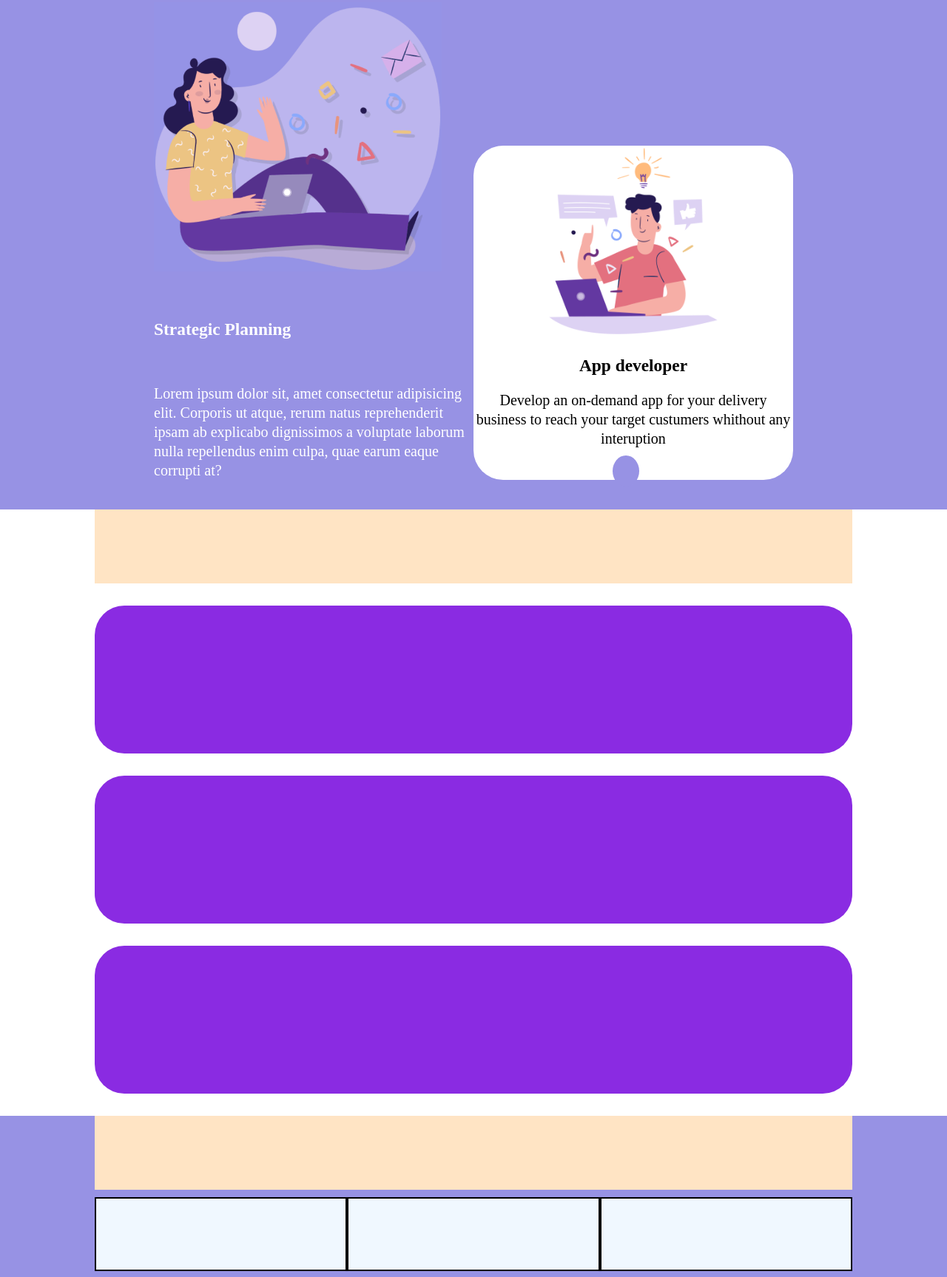
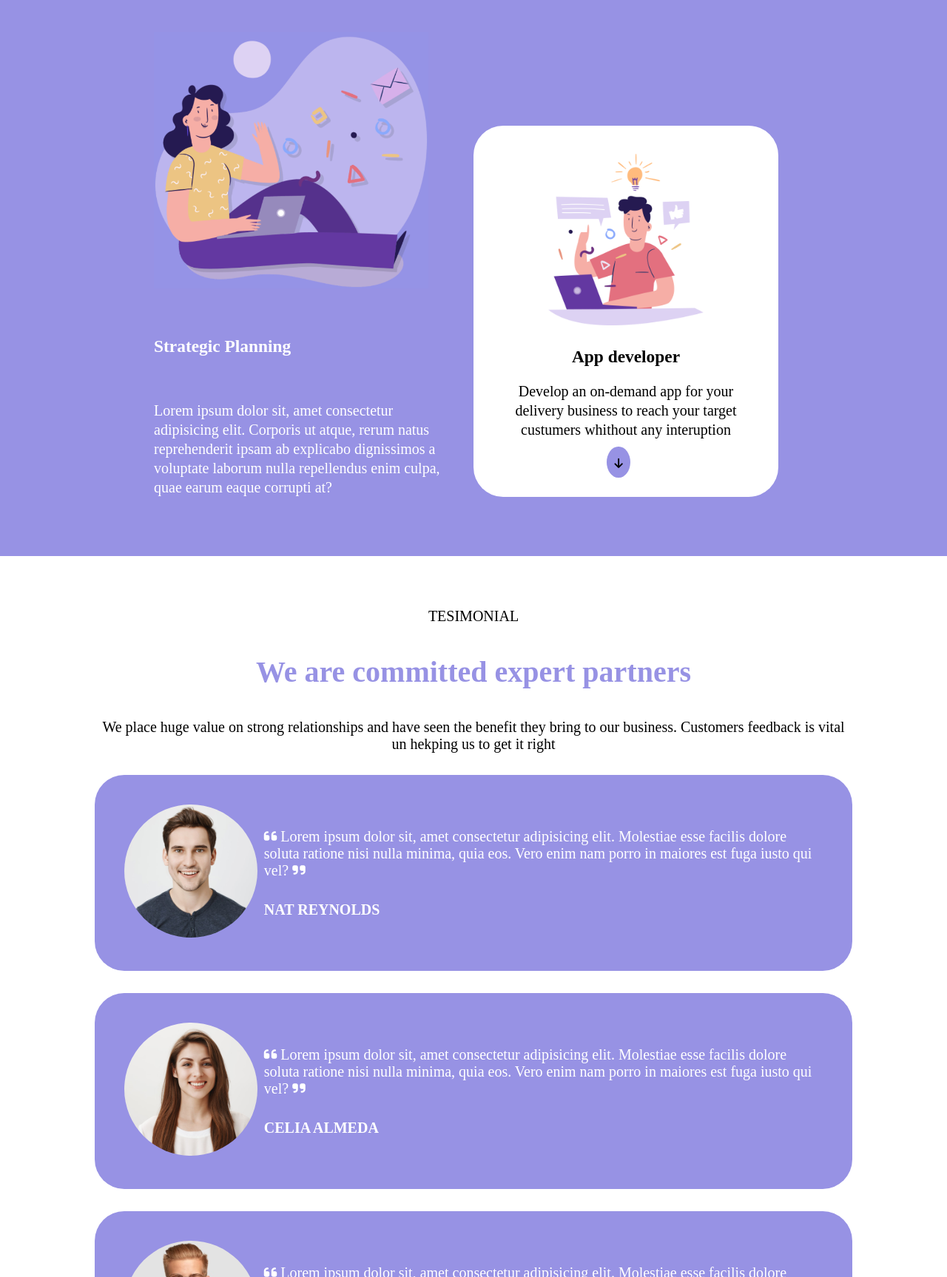
Before and after one commit to FabioBabaglioni/htmlcss-responsive-layout, a plain HTML site: page index.html in a window 1280 px wide. Shown: the part 1073-2800 px from the top of the page at 74% size. Drawn offline with Linux system fonts and the light colour scheme.

Commit message:
create section testimonial

```diff
--- a/css/style.css
+++ b/css/style.css
@@ -12,9 +12,16 @@ body{
 /* general rules */
 .container{
     width: 80%;
-    margin: 0 auto;
+    margin: 40px auto;
     height: 100%;
 }
+
+.container-header-no{
+    width: 80%;
+    margin: 0px auto;
+    height: 100%;
+}
+
 
 .flex{
     display: flex;
@@ -80,6 +87,10 @@ a{
 
 .pb-3{
     padding-bottom: 30px;
+}
+
+.pt-3{
+    padding-top: 30px;
 }
 
 .pdb-3{
@@ -163,6 +174,12 @@ header, a{
     display: none;
 }
 
+.no-margin{
+    width: 80%;
+    margin: 0px auto;
+    height: 100%;
+}
+
 
 /* main rules */
 
@@ -203,12 +220,13 @@ header, a{
 /* section strategic planning */
 
 .col-sx{
-    width: 50%;
+    width: calc(100% / 2 - 20px);
     padding-top: 70px;
+    margin-right: 20px;
 }
 
 .col-dx{
-    width: 50%;
+    width: calc(100% / 2 - 20px);
     padding-top: 70px;
 }
 
@@ -219,10 +237,11 @@ header, a{
 .card-app{
     background-color: white;
     border-radius: 40px;
+    padding: 35px;
 }
 
 .img-app{
-    width: 60%;
+    width: 70%;
 }
 
 .button-round{
@@ -231,23 +250,64 @@ header, a{
     background-color: #9792e4;
 }
 
+.container-strategic{
+    display: flex;
+    align-items: flex-end;
+}
+
+.fa-arrow-down{
+    font-size: 15px;
+    color: black;
+}
+
+
 /* section testimonial */
 .text{
-
-    /* debug */
+ /* debug */
     width: 100%;
     height: 100px;
     background-color: bisque;
 }
 
+
+.title-testimonial{
+    color: #9792e4;
+    margin: 40px 0;
+    font-size: 40px;
+}
+
 .test-card{
     width: 100%;
-    background-color: blueviolet;
+    display: flex;
+    justify-content: space-between;
+    align-items: center;
+    background-color: #9792e4;
     border-radius: 40px;
     margin:30px 0;
+    padding: 40px;
+    text-align: left;
+}
 
-    /* debug */
-    height: 200px;
+.test-text{
+    width: 80%;
+}
+
+.img-round{
+    width: 20%;
+    height: 180px;
+    width: 180px;
+    object-fit: cover;
+    border-radius: 50%;
+
+}
+
+.fa-quote-right, .fa-quote-left{
+    font-size: 20px;
+}
+
+.signature{
+    margin-top: 30px;
+    color: white;
 }
 
 
@@ -310,6 +370,9 @@ footer{
 
 @media all and (max-width: 768px) {
 
+    .container{
+        width: 90%;
+    }
     /* header rules */
     #menu-desktop{
         display: none;
@@ -321,11 +384,21 @@ footer{
 
     /* section introduction */
     .card-big{
-        display: inline;
+        display: block;
     }
 
     /* section strategic */
+    .container-strategic{
+        display: block;
+    }
 
+    .col-sx{
+        width: 100%;
+    }
+
+    .col-dx{
+        width: 100%;
+    }
 }
 
 
@@ -335,7 +408,9 @@ footer{
 
 /* smartphone version */
 @media all and (max-width: 480px) {
-
+    .container{
+        width: 95%;
+    }
     /* section introduction */
     .row{
         display: block;
--- a/index.html
+++ b/index.html
@@ -13,13 +13,13 @@
     <!-- header -->
     <header>
 
-        <div class="container flex align-center">
+        <div class="container-header-no flex align-center">
             <!-- logo -->
             <div>
                 <img src="img/logo.png" alt="logo">
             </div>
             <!-- navbar -->
-            <div id="menu-desktop">
+            <nav id="menu-desktop">
                 <ul>
                     <li><a href="#">Planning</a></li>
                     <li><a href="#">Testimonial</a></li>
@@ -27,7 +27,7 @@
                     <li><a href="#">About us</a></li>
                     <li><a class="button-small bg-w co-font" href="#">Get started</a></li>
                 </ul>
-            </div>
+            </nav>
 
             <div id="menu">
                 <i class="fa-solid fa-bars"></i>
@@ -42,7 +42,7 @@
     <main>
 
         <!-- section introduction app -->
-        <section class="container ptb-76">
+        <section class="container-header-no ptb-76">
             <div class="row mt-5 mb-2">
                 <div class="card-big bg-light-blue mr-2">
                     <article class="pd-3-2">
@@ -87,8 +87,8 @@
 
         <!-- section strategic planning -->
         <section class="bg-v pd-4">
-            <div class="container plr-8 ">
-                <div class="flex jus-end">
+            <div class="container container-strategic plr-8 ">
+
                 <div class="col-sx">
                     <img class="img-planning mb-6" src="img/planning1.png" alt="">
 
@@ -103,21 +103,68 @@
                         <p class="mb-2 line-height">Develop an on-demand app for your delivery business to reach your target custumers whithout any interuption</p>
 
                         <a class="button-round" href="#">
-                                <i class="fa-light fa-arrow-down"></i>
+                            <i class="fa-solid fa-arrow-down"></i>
                         </a>
                     </div>
 
                 </div>
-                </div>
+
             </div>
         </section>
 
         <!-- section testimonial -->
-        <section class="container">
-            <div class="text"></div>
-            <div class="test-card flex"></div>
-            <div class="test-card flex"></div>
-            <div class="test-card flex"></div>
+        <section class="container pt-3 center">
+            <span class="mb-2">TESIMONIAL</span>
+            <h2 class="title-testimonial mb-2">We are committed expert partners</h2>
+            <p>We place huge value on strong relationships and have seen the benefit they bring to our business. Customers feedback is vital un  hekping us to get it right</p>
+
+            <div class="test-card">
+                <div >
+                    <img class="img-round"  src="img/testimonial1.jpg" alt="">
+                </div>
+
+                <div class="test-text">
+                    <p class="font-white">
+                        <i class="fa-solid fa-quote-left"></i>
+                        Lorem ipsum dolor sit, amet consectetur adipisicing elit. Molestiae esse facilis dolore soluta ratione nisi nulla minima, quia eos. Vero enim nam porro in maiores est fuga iusto qui vel?
+                        <i class="fa-solid fa-quote-right"></i>
+
+                        <div class="signature"><strong>NAT REYNOLDS</strong> </div>
+                    </p>
+                </div>
+
+            </div>
+
+            <div class="test-card flex">
+                <div >
+                    <img class="img-round" src="img/testimonial2.jpg" alt="">
+                </div>
+
+                <div class="test-text">
+                    <p class="font-white">
+                        <i class="fa-solid fa-quote-left"></i>
+                        Lorem ipsum dolor sit, amet consectetur adipisicing elit. Molestiae esse facilis dolore soluta ratione nisi nulla minima, quia eos. Vero enim nam porro in maiores est fuga iusto qui vel?
+                        <i class="fa-solid fa-quote-right"></i>
+
+                        <div class="signature"><strong>CELIA ALMEDA</strong> </div>
+                    </p>
+                </div>
+            </div>
+            <div class="test-card flex">
+                <div >
+                    <img class="img-round"  src="img/testimonial3.jpg" alt="">
+                </div>
+
+                <div class="test-text">
+                    <p class="font-white">
+                        <i class="fa-solid fa-quote-left"></i>
+                        Lorem ipsum dolor sit, amet consectetur adipisicing elit. Molestiae esse facilis dolore soluta ratione nisi nulla minima, quia eos. Vero enim nam porro in maiores est fuga iusto qui vel?
+                        <i class="fa-solid fa-quote-right"></i>
+
+                        <div class="signature"><strong>BOB ROBERT</strong> </div>
+                    </p>
+                </div>
+            </div>
         </section>
 
         <!-- section work in a team -->
```
Lines whose indentation alone changed are shown as unchanged.
